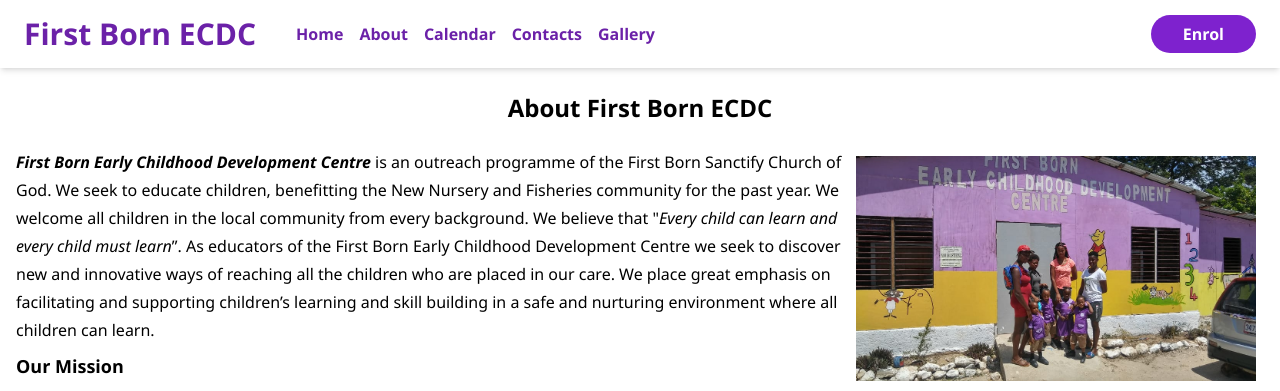
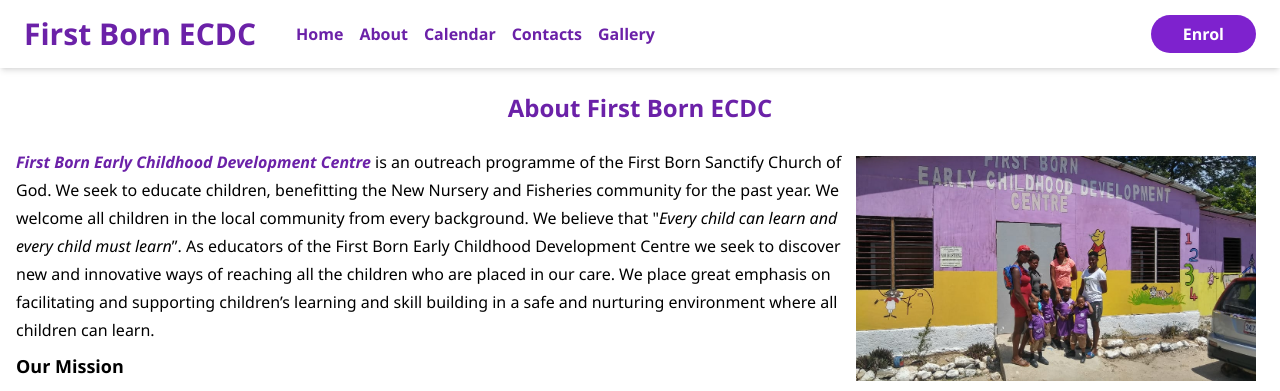
Before and after one commit to aldaineclarke/FBECDC, an Angular app in the folder client/: page /about in a window 1280 px wide. Shown: the top 391 px of the page. Built offline with nearby package versions, Linux system fonts and the light colour scheme.

Commit message:
increased gap of the meet staff section

```diff
--- a/client/src/app/Pages/about/about.component.html
+++ b/client/src/app/Pages/about/about.component.html
@@ -3,13 +3,13 @@
 
     <div class="content spacing-2  px-4">
         <div class="mt-1">
-            <h1 class="text-center text-2xl font-semibold my-6">About First Born ECDC</h1>
+            <h1 class="text-center text-2xl font-bold my-6 text-purple-800">About First Born ECDC</h1>
             <div class="mainImg text-center m-2">
                 <img src="/assets/IMG-20190909-WA0004.jpg" alt="Image of the firstborn ecdc school"
                     class="">
             </div>
             <div class="leading-7">
-                <p><strong><i>First Born Early Childhood Development Centre</i></strong> is an outreach
+                <p><i class="text-purple-800 font-semibold">First Born Early Childhood Development Centre</i> is an outreach
                     programme of the First Born Sanctify Church of God. We seek to educate children, benefitting
                     the New Nursery and Fisheries community for the past year.
                     We welcome all children in the local community from every background. We believe that
@@ -41,8 +41,8 @@
         </div>
     </div>
 </section>
-<section class="board mx-4">
-    <div class="content spacing-2 flex flex-col gap-6">
+<section class="board mx-4 mt-10">
+    <div class="content spacing-2 flex flex-col gap-8">
         <header>
             <h2 class="text-center text-2xl font-bold text-purple-800 mt-5">Meet our staff</h2>
         </header>
@@ -54,7 +54,7 @@
                 <div>
                     <div class="member__info mt-4">
                         <h3 class="font-bold text-lg">Tiffany Brisset</h3>
-                        <p>Principal</p>
+                        <p class="mb-4">Principal</p>
                     </div>
                     <p>Lorem ipsum, dolor sit amet consectetur adipisicing elit. Debitis ea delectus suscipit
                         ullam, numquam ipsam nesciunt ab unde sequi fugit ipsa corporis necessitatibus placeat
@@ -78,7 +78,7 @@
                 <div>
                     <div class="member__info mt-4">
                         <h3 class="font-bold text-lg">Diana Pearson</h3>
-                        <p>Teacher</p>
+                        <p class="mb-4">Teacher</p>
                     </div>
                     <p>Lorem ipsum, dolor sit amet consectetur adipisicing elit. Debitis ea delectus suscipit
                         ullam, numquam ipsam nesciunt ab unde sequi fugit ipsa corporis necessitatibus placeat
@@ -102,7 +102,7 @@
                 <div>
                     <div class="member__info mt-4">
                         <h3  class="font-bold text-lg">Peter Griffin</h3>
-                        <p>Chairman</p>
+                        <p class="mb-4" >Chairman</p>
                     </div>
                     <p>Lorem ipsum, dolor sit amet consectetur adipisicing elit. Debitis ea delectus suscipit
                         ullam, numquam ipsam nesciunt ab unde sequi fugit ipsa corporis necessitatibus placeat
```
